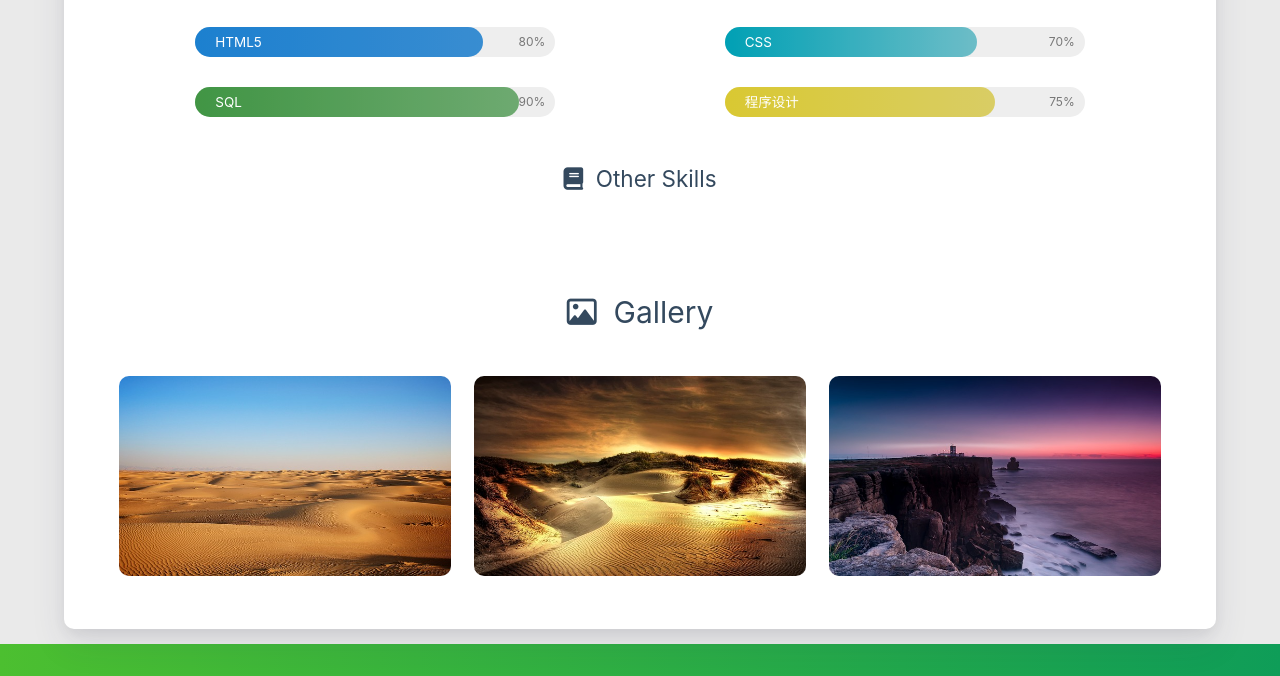
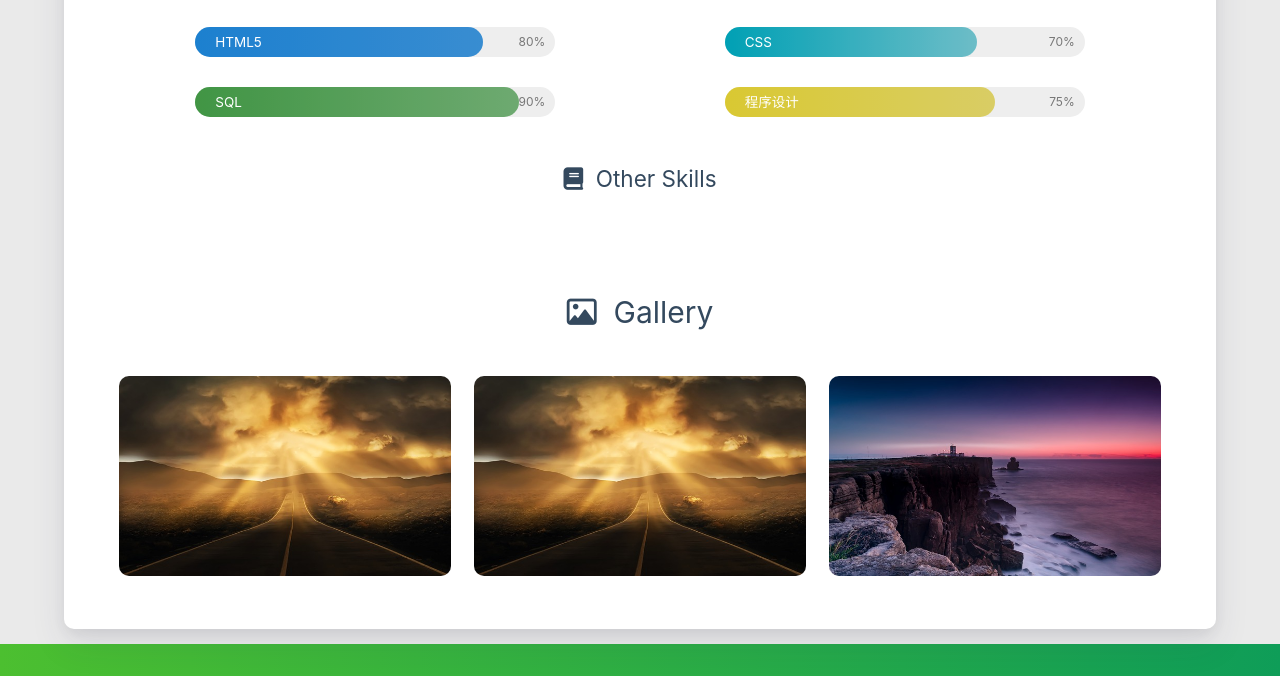
Before and after one commit to Qiu-xijun/Qiu-xijun.github.io, a plain HTML site: page about/index.html in a window 1280 px wide. Shown: the part 1892-2568 px from the top of the page. Drawn offline with Linux system fonts and the light colour scheme; some packages are replaced by stand-ins of ours; no server answers; a script that the page names is missing.

Commit message:
Site updated: 2022-12-05 01:08:27

```diff
--- a/about/index.html
+++ b/about/index.html
@@ -752,14 +752,14 @@
 
 
         <div class="photo col s12 m6 l4" data-aos="fade-up">
-            <div class="img-item" data-src="/medias/featureimages/0.jpg">
-                <img src="/medias/featureimages/0.jpg" class="responsive-img">
+            <div class="img-item" data-src="/medias/featureimages/22.jpg">
+                <img src="/medias/featureimages/22.jpg" class="responsive-img">
             </div>
         </div>
 
         <div class="photo col s12 m6 l4" data-aos="fade-up">
-            <div class="img-item" data-src="/medias/featureimages/1.jpg">
-                <img src="/medias/featureimages/1.jpg" class="responsive-img">
+            <div class="img-item" data-src="/medias/featureimages/22.jpg">
+                <img src="/medias/featureimages/22.jpg" class="responsive-img">
             </div>
         </div>
 
```
Also changed, not shown: 2 other files.
